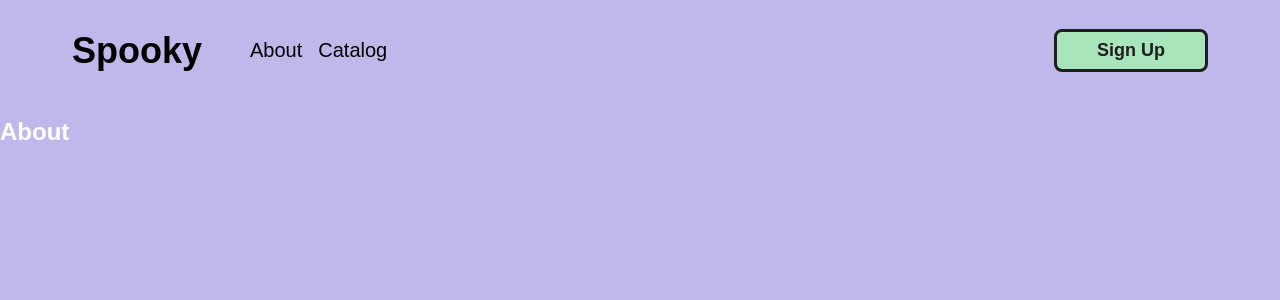
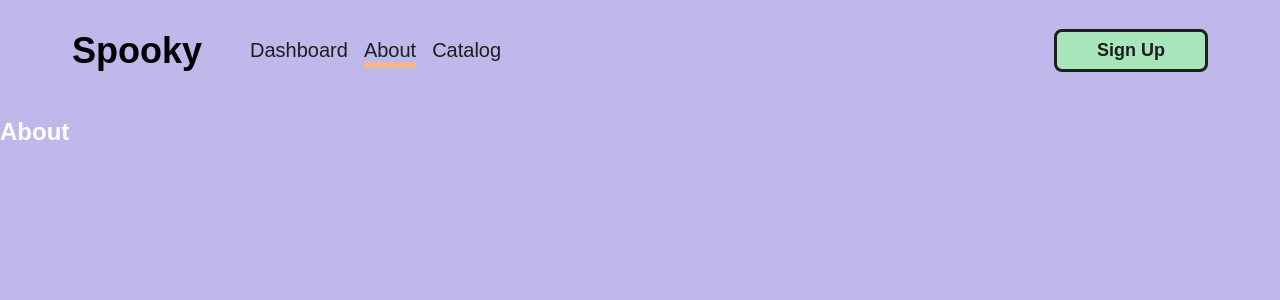
Before and after one commit to stephen-kernan/spooky-list, a Next.js app: page /about in a window 1280 px wide. Shown: the top 300 px of the page. Built offline with nearby package versions, Linux system fonts and the light colour scheme.

Commit message:
LTC-37 Made NavLinks work (#5)

```diff
--- a/src/components/NavBar/NavBar.module.scss
+++ b/src/components/NavBar/NavBar.module.scss
@@ -19,4 +19,12 @@
 .navText {
   font-family: var(--primaryfont);
   font-size: 1.25rem;
+  color: var(--black-cat);
+  text-decoration: none;
+  border-bottom: 6px solid transparent;
+  padding-top: 6px;
 }
+
+.active {
+  border-bottom: 6px solid var(--pumpkin);
+}
--- a/src/components/NavBar/NavBar.tsx
+++ b/src/components/NavBar/NavBar.tsx
@@ -2,21 +2,34 @@
 import React from 'react'
 import styles from './NavBar.module.scss'
 import { Button } from '@/components/button/button'
-import { Checkbox } from '@mui/material'
-import { CheckCircleOutline } from '@mui/icons-material'
 
 interface NavBarProps {
   currentPage: string
 }
 
 export const NavBar = ({ currentPage }: NavBarProps): JSX.Element => {
+  const navLinks = [
+    { link: '/dashboard', text: 'Dashboard' },
+    { link: '/about', text: 'About' },
+    { link: '/catalog', text: 'Catalog' }
+  ]
+  const redirectToSignUp = (): void => {
+    window.location.href = '/sign-up'
+  }
   return (
       <nav className={styles.navBar}>
           <h1 className={styles.navTitle}>Spooky</h1>
-          <span className={styles.navText}>About</span>
-          <span className={styles.navText}>Catalog</span>
+          {navLinks.map(link => (
+              <a
+                  className={`${styles.navText} ${(link.text === currentPage) ? styles.active : ''}`}
+                  href={link.link}
+                  key={link.link}
+              >
+                  {link.text}
+              </a>
+          ))}
           <div className={styles.buttonWrapper}>
-              <Button text={'Sign Up'} onClick={() => {}} />
+              <Button text={'Sign Up'} onClick={redirectToSignUp} />
           </div>
       </nav>
   )
--- a/src/components/button/button.tsx
+++ b/src/components/button/button.tsx
@@ -13,6 +13,5 @@ export const Button = ({ text, onClick }: ButtonProps): JSX.Element => {
               {text}
           </button>
       </div>
-
   )
 }
```
Also changed, not shown: src/app/sign-up/page.tsx (added, +15 -0 lines).
